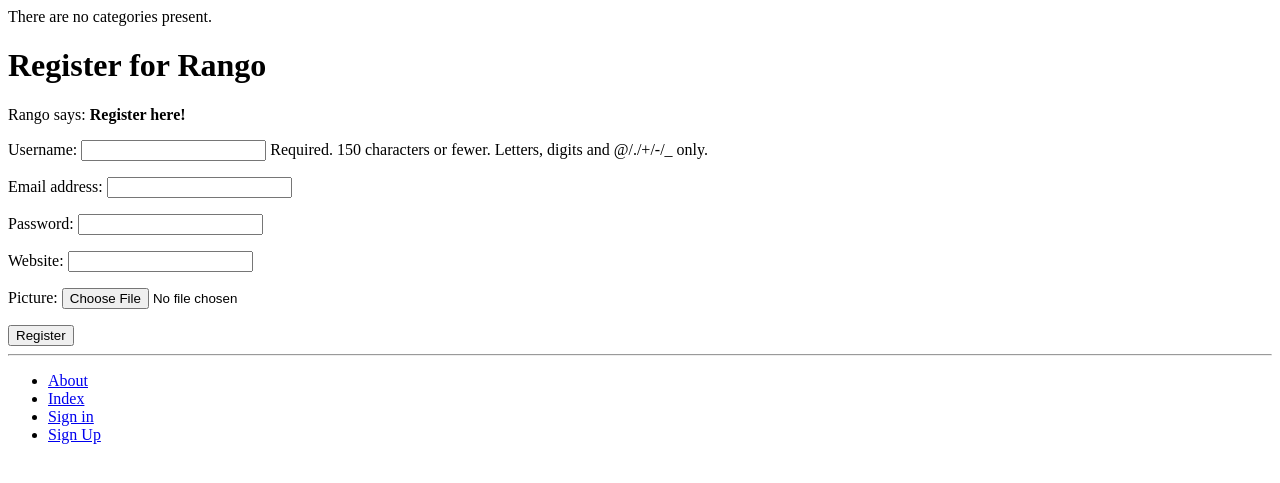
After one commit to Holmes555/tango_with_django_project, a Django app: page /rango/register in a window 1280 px wide. The commit adds this page. Shown: the top 483 px of the page. Run offline with Django 3.2, Linux system fonts and the light colour scheme; data that the repository does not hold is empty.

Commit message:
Set up registration interface. Create a model UserProfile. Create 2 forms: UserForm and UserProfileForm. Add 3 views: register, user_login, user_logout. Make decoration: @login_required for some function to forbid make some changes by unauthenticated user. Add different crypt algorithms for password. Add LOGIN_URL. Make project run from virtualenv in my IDE.

```diff
--- a/rango/admin.py
+++ b/rango/admin.py
@@ -1,6 +1,6 @@
 from django.contrib import admin
 
-from .models import Category, Page
+from .models import Category, Page, UserProfile
 
 
 class CategoryAdmin(admin.ModelAdmin):
@@ -18,3 +18,4 @@ class PageAdmin(admin.ModelAdmin):
 
 admin.site.register(Category, CategoryAdmin)
 admin.site.register(Page, PageAdmin)
+admin.register(UserProfile)
--- a/rango/forms.py
+++ b/rango/forms.py
@@ -1,6 +1,7 @@
 from django import forms
+from django.contrib.auth.models import User
 
-from .models import Category, Page
+from .models import Category, Page, UserProfile
 
 
 class CategoryForm(forms.ModelForm):
@@ -33,3 +34,18 @@ class PageForm(forms.ModelForm):
             cleaned_data['url'] = url
 
         return cleaned_data
+
+
+class UserForm(forms.ModelForm):
+    password = forms.CharField(widget=forms.PasswordInput())
+
+    class Meta:
+        model = User
+        fields = ('username', 'email', 'password')
+
+
+class UserProfileForm(forms.ModelForm):
+
+    class Meta:
+        model = UserProfile
+        fields = ('website', 'picture')
--- a/rango/models.py
+++ b/rango/models.py
@@ -1,5 +1,6 @@
 from django.db import models
 from django.template.defaultfilters import slugify
+from django.contrib.auth.models import User
 
 
 class Category(models.Model):
@@ -29,3 +30,13 @@ class Page(models.Model):
 
     def __str__(self):
         return self.title
+
+
+class UserProfile(models.Model):
+    user = models.OneToOneField(User)
+    # The additional attributes
+    website = models.URLField(blank=True)
+    picture = models.ImageField(upload_to='profile_images', blank=True)
+
+    def __str__(self):
+        return self.user.username
--- a/rango/urls.py
+++ b/rango/urls.py
@@ -7,6 +7,9 @@ app_name = 'rango'
 urlpatterns = [
     url(r'^$', views.index, name='index'),
     url(r'^about/$', views.about, name='about'),
+    url(r'^register$', views.register, name='register'),
+    url(r'^login$', views.user_login, name='login'),
+    url(r'^logout$', views.user_logout, name='logout'),
     url(r'^add_category/$', views.add_category, name='add_category'),
     url(r'^category/(?P<category_name_slug>[\w\-]+)/add_page/$', views.add_page, name='add_page'),
     url(r'^category/(?P<category_name_slug>[\w\-]+)/$', views.show_category, name='show_category'),
--- a/rango/views.py
+++ b/rango/views.py
@@ -1,8 +1,12 @@
 import django
 from django.shortcuts import render
+from django.contrib.auth import authenticate, login, logout
+from django.contrib.auth.decorators import login_required
+from django.http import HttpResponse, HttpResponseRedirect
+from django.core.urlresolvers import reverse
 
 from .models import Category, Page
-from .forms import CategoryForm, PageForm
+from .forms import CategoryForm, PageForm, UserForm, UserProfileForm
 
 
 def index(request):
@@ -20,6 +24,7 @@ def index(request):
     return render(request, 'rango/index.html', context=context_dict)
 
 
+@login_required
 def add_category(request):
 
     if request.method == 'POST':
@@ -36,6 +41,7 @@ def add_category(request):
     return render(request, 'rango/add_category.html', {'form': form})
 
 
+@login_required
 def add_page(request, category_name_slug):
 
     try:
@@ -80,6 +86,67 @@ def show_category(request, category_name_slug):
     return render(request, 'rango/category.html', context=context_dict)
 
 
+def register(request):
+    context_dict = {}
+    registered = False
+
+    if request.method == 'POST':
+        user_form = UserForm(data=request.POST)
+        profile_form = UserProfileForm(data=request.POST)
+
+        if user_form.is_valid() and profile_form.is_valid():
+            user = user_form.save()
+            user.set_password(user.password)
+            user.save()
+
+            profile = profile_form.save(commit=False)
+            profile.user = user
+
+            if 'picture' in request.FILES:
+                profile.picture = request.FILES['picture']
+
+            profile.save()
+            registered = True
+        else:
+            print(user_form.errors, profile_form.errors)
+    else:
+        user_form = UserForm()
+        profile_form = UserProfileForm()
+
+    context_dict['user_form'] = user_form
+    context_dict['profile_form'] = profile_form
+    context_dict['registered'] = registered
+
+    return render(request, 'rango/register.html', context=context_dict)
+
+
+def user_login(request):
+
+    if request.method == 'POST':
+        username = request.POST.get('username')
+        password = request.POST.get('password')
+
+        user = authenticate(username=username, password=password)
+
+        if user:
+            if user.is_active:
+                login(request, user)
+                return HttpResponseRedirect(reverse('rango:index'))
+            else:
+                return HttpResponse("You Rango account is disabled")
+        else:
+            print('Invalid login details: {0}, {1}'.format(username, password))
+            return HttpResponse('Invalid login details')
+    else:
+        return render(request, 'rango/login.html', {})
+
+
+@login_required
+def user_logout(request):
+    logout(request)
+    return HttpResponseRedirect(reverse('rango:index'))
+
+
 def about(request):
     context_dict = {'project': (str('Django ') + str(django.__version__))}
 
--- a/templates/rango/add_category.html
+++ b/templates/rango/add_category.html
@@ -11,6 +11,7 @@
     <div>
         <form id="category_form" method="post" action="{% url 'rango:add_category' %}">
             {% csrf_token %}
+
             {% for hidden in form.hidden_fields %}
                 {{ hidden }}
             {% endfor %}
@@ -21,6 +22,7 @@
                 {{ field }}
                 </div>
             {% endfor %}
+
             <input type="submit" name="submit" value="Create Category" />
         </form>
     </div>
--- a/templates/rango/add_page.html
+++ b/templates/rango/add_page.html
@@ -12,6 +12,7 @@
         <div>
             <form id="page_form" method="post" action="{% url 'rango:add_page' category.slug %}">
                 {% csrf_token %}
+
                 {% for hidden in form.hidden_fields %}
                     {{ hidden }}
                 {% endfor %}
@@ -22,6 +23,7 @@
                     {{ field }}
                     </div>
                 {% endfor %}
+
                 <input type="submit" name="submit" value="Create Page" />
             </form>
         </div>
--- a/templates/rango/base.html
+++ b/templates/rango/base.html
@@ -27,9 +27,17 @@
     <hr/>
     <div>
         <ul>
-            <li><a href="{% url 'rango:add_category' %}">Add a new Category</a></li>
+            {% if user.is_authenticated %}
+                <li><a href="{% url 'rango:add_category' %}">Add a new Category</a></li>
+            {% endif %}
             <li><a href="{% url 'rango:about' %}">About</a></li>
             <li><a href="{% url 'rango:index' %}">Index</a></li>
+            {% if user.is_authenticated %}
+                <li><a href="{% url 'rango:logout' %}">Logout</a></li>
+            {% else %}
+                <li><a href="{% url 'rango:login' %}">Sign in</a></li>
+                <li><a href="{% url 'rango:register' %}">Sign Up</a></li>
+            {% endif %}
         </ul>
     </div>
 </body>
--- a/templates/rango/category.html
+++ b/templates/rango/category.html
@@ -18,7 +18,9 @@
         {% else %}
             <strong>No pages currently in category</strong><br/>
         {% endif %}
+        {% if user.is_authenticated %}
             <a href="{% url 'rango:add_page' category.slug %}">Add a new Page</a><br/>
+        {% endif %}
         {% else %}
         <h1>The specified category doesn't exist!</h1>
     {% endif %}
--- a/templates/rango/index.html
+++ b/templates/rango/index.html
@@ -5,7 +5,11 @@
 {% block body_block %}
     <h1>Rango says...</h1>
     <div>
+    {% if user.is_authenticated %}
+        howdy {{ user.username }}<br/>
+    {% else %}
         hey there partner! <br/>
+    {% endif %}
     </div>
 
     <div>
--- /dev/null
+++ b/templates/rango/register.html
@@ -0,0 +1,27 @@
+{% extends "rango/base.html" %}
+
+{% load staticfiles %}
+
+{% block title_block %}
+    Register
+{% endblock title_block %}
+
+{% block body_block %}
+    <h1>Register for Rango</h1>
+    {% if registered %}
+        Rango says: <strong>Thank you for registration!</strong>
+        <a href="{% url 'rango:index' %}">Back to the main page</a>
+    {% else %}
+        Rango says: <strong>Register here!</strong>
+        <div>
+            <form id="user_form" method="post" action="{% url 'rango:register' %}" enctype="multipart/form-data">
+                {% csrf_token %}
+
+                {{ user_form.as_p }}
+                {{ profile_form.as_p }}
+
+                <input type="submit" name="submit", value="Register" />
+            </form>
+        </div>
+    {% endif %}
+{% endblock body_block %}
```
Also changed, not shown: tango_with_django_project/settings.py (+12 -0 lines), templates/rango/login.html (added, +21 -0 lines).
